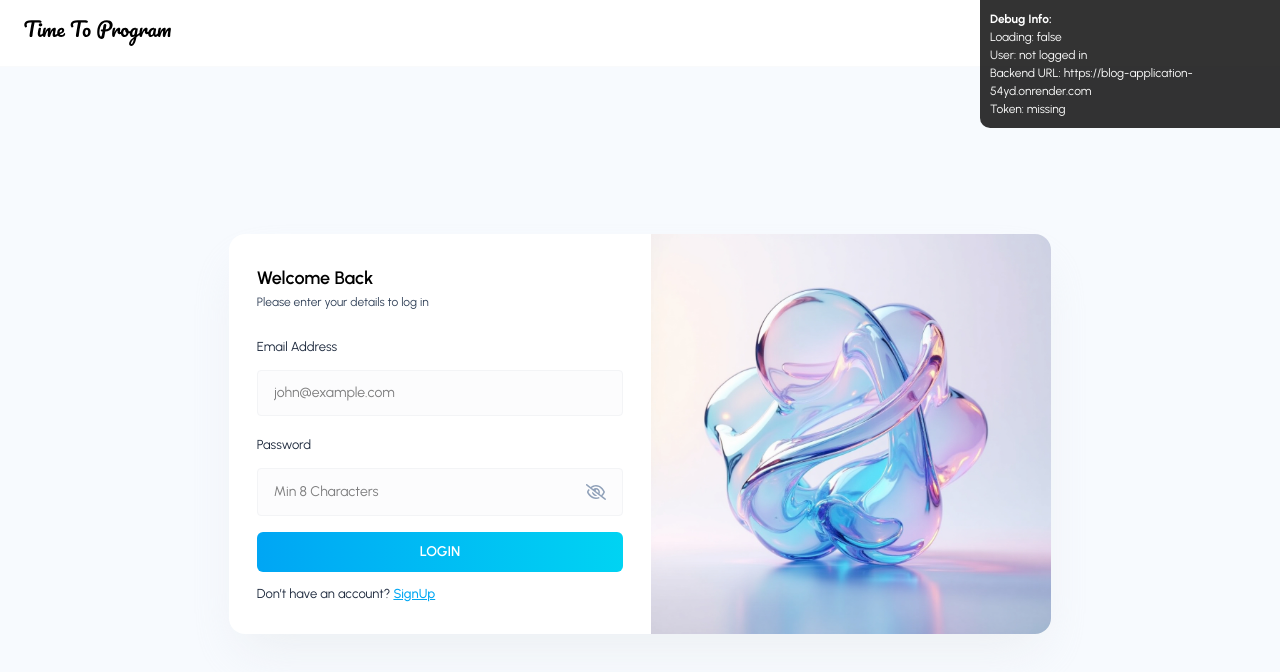
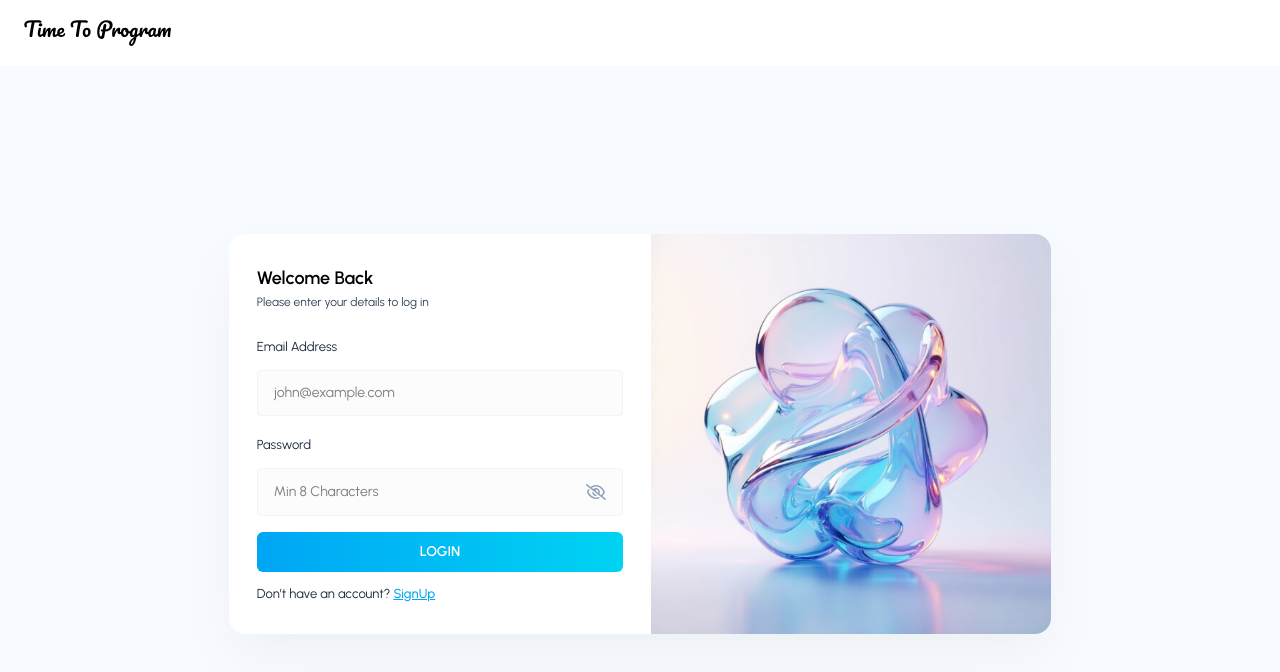
Before and after one commit to pushkarkumarsaini2006/Blog-Application, a React (Vite) app in the folder frontend/blog-app/: page /admin-login in a window 1280 px wide. Shown: the top 672 px of the page. Built offline with nearby package versions, Linux system fonts and the light colour scheme.

Commit message:
Clean up debug logs, create fresh ProfileImage component, and simplify authentication flow

```diff
--- a/frontend/blog-app/src/App.jsx
+++ b/frontend/blog-app/src/App.jsx
@@ -12,7 +12,6 @@ import BlogPosts from "./pages/Admin/BlogPosts";
 import BlogPostEditor from "./pages/Admin/BlogPostEditor";
 import Comments from "./pages/Admin/Comments";
 import UserProvider from "./context/userContext";
-import DebugUserInfo from "./components/DebugUserInfo";
 
 const App = () => {
   return (
@@ -69,8 +68,6 @@ const App = () => {
             animation: "none", // Disable container animations
           }}
         />
-
-        <DebugUserInfo />
       </div>
     </UserProvider>
   );
--- a/frontend/blog-app/src/components/Cards/ProfileInfoCard.jsx
+++ b/frontend/blog-app/src/components/Cards/ProfileInfoCard.jsx
@@ -1,8 +1,7 @@
 import React, { useContext } from "react";
 import { UserContext } from "../../context/userContext";
 import { useNavigate } from "react-router-dom";
-import { getFullImageUrl } from '../../utils/helper';
-import SafeImage from '../SafeImage';
+import ProfileImage from '../ProfileImage';
 import CharAvatar from './CharAvatar';
 import { LuUser } from 'react-icons/lu';
 
@@ -21,12 +20,11 @@ const ProfileInfoCard = () => {
   return (
     <div className="flex items-center">
       {user?.profileImageUrl ? (
-        <SafeImage
-          src={getFullImageUrl(user.profileImageUrl)}
+        <ProfileImage
+          src={user.profileImageUrl}
           alt={`Profile picture of ${user.name || 'User'}`}
-          className="w-11 h-11 bg-gray-300 rounded-full mr-3 object-cover"
+          size="w-11 h-11 mr-3"
           fallbackIcon={LuUser}
-          fallbackClassName="text-gray-500"
         />
       ) : (
         <CharAvatar
--- a/frontend/blog-app/src/components/DebugUserInfo.jsx
+++ /dev/null
@@ -1,41 +0,0 @@
-import React, { useContext } from 'react';
-import { UserContext } from '../context/userContext';
-
-const DebugUserInfo = () => {
-  const { user, loading } = useContext(UserContext);
-
-  // Only show in development
-  if (import.meta.env.MODE !== 'development') {
-    return null;
-  }
-
-  return (
-    <div style={{
-      position: 'fixed',
-      top: 0,
-      right: 0,
-      background: 'rgba(0,0,0,0.8)',
-      color: 'white',
-      padding: '10px',
-      fontSize: '12px',
-      maxWidth: '300px',
-      zIndex: 9999,
-      borderRadius: '0 0 0 10px'
-    }}>
-      <div><strong>Debug Info:</strong></div>
-      <div>Loading: {loading ? 'true' : 'false'}</div>
-      <div>User: {user ? 'logged in' : 'not logged in'}</div>
-      {user && (
-        <>
-          <div>Name: {user.name}</div>
-          <div>Role: {user.role}</div>
-          <div>Profile Image: {user.profileImageUrl || 'none'}</div>
-        </>
-      )}
-      <div>Backend URL: {import.meta.env.VITE_BACKEND_URL}</div>
-      <div>Token: {localStorage.getItem('token') ? 'present' : 'missing'}</div>
-    </div>
-  );
-};
-
-export default DebugUserInfo;
--- /dev/null
+++ b/frontend/blog-app/src/components/ProfileImage.jsx
@@ -0,0 +1,68 @@
+import React, { useState } from 'react';
+import { LuUser } from 'react-icons/lu';
+
+const ProfileImage = ({
+  src,
+  alt = "Profile picture",
+  size = "w-11 h-11",
+  fallbackIcon: FallbackIcon = LuUser
+}) => {
+  const [imageError, setImageError] = useState(false);
+  const [imageLoaded, setImageLoaded] = useState(false);
+
+  // Construct the full image URL
+  const getImageUrl = (imagePath) => {
+    if (!imagePath) return null;
+
+    // If it's already a full URL, use it
+    if (imagePath.startsWith('http')) {
+      return imagePath;
+    }
+
+    // Build the full URL using the backend URL
+    const backendUrl = import.meta.env.VITE_BACKEND_URL || 'http://localhost:5000';
+    const cleanPath = imagePath.startsWith('/') ? imagePath : `/${imagePath}`;
+    return `${backendUrl}${cleanPath}`;
+  };
+
+  const imageUrl = getImageUrl(src);
+
+  const handleImageLoad = () => {
+    setImageLoaded(true);
+    setImageError(false);
+  };
+
+  const handleImageError = () => {
+    setImageError(true);
+    setImageLoaded(true);
+  };
+
+  // If no src or image failed to load, show fallback
+  if (!imageUrl || imageError) {
+    return (
+      <div className={`${size} bg-gray-200 rounded-full flex items-center justify-center`}>
+        <FallbackIcon className="text-gray-500 text-lg" />
+      </div>
+    );
+  }
+
+  return (
+    <div className={`${size} relative`}>
+      {/* Loading placeholder */}
+      {!imageLoaded && (
+        <div className={`${size} bg-gray-200 rounded-full animate-pulse absolute inset-0`} />
+      )}
+
+      {/* Actual image */}
+      <img
+        src={imageUrl}
+        alt={alt}
+        className={`${size} rounded-full object-cover ${!imageLoaded ? 'invisible' : ''}`}
+        onLoad={handleImageLoad}
+        onError={handleImageError}
+      />
+    </div>
+  );
+};
+
+export default ProfileImage;
--- a/frontend/blog-app/src/components/SafeImage.jsx
+++ b/frontend/blog-app/src/components/SafeImage.jsx
@@ -20,14 +20,11 @@ const SafeImage = ({
 
   // Enhanced error handling with retry logic
   const handleError = async () => {
-    console.log(`Image failed to load: ${src}, retry count: ${retryCount}`); // Debug log
-
     if (retryCount < IMAGE_CONFIG.MAX_RETRIES) {
       // Try with image loader for better CORS handling
       try {
         const loadedUrl = await ImageLoader.loadImageWithFallback(src);
         if (loadedUrl && imgRef.current) {
-          console.log(`Retry ${retryCount + 1}: Using loaded URL:`, loadedUrl); // Debug log
           setRetryCount(prev => prev + 1);
           setCurrentSrc(loadedUrl);
           imgRef.current.src = loadedUrl;
@@ -42,7 +39,6 @@ const SafeImage = ({
         setRetryCount(prev => prev + 1);
         if (imgRef.current) {
           const retryUrl = `${src}?t=${Date.now()}&retry=${retryCount}`; // Cache busting with retry count
-          console.log(`Retry ${retryCount + 1}: Using cache-busted URL:`, retryUrl); // Debug log
           setCurrentSrc(retryUrl);
           imgRef.current.src = retryUrl;
         }
--- a/frontend/blog-app/src/components/layouts/SideMenu.jsx
+++ b/frontend/blog-app/src/components/layouts/SideMenu.jsx
@@ -4,8 +4,7 @@ import { LuLogOut } from "react-icons/lu";
 import { useNavigate } from "react-router-dom";
 import CharAvatar from "../Cards/CharAvatar";
 import { UserContext } from "../../context/userContext";
-import { getFullImageUrl } from "../../utils/helper";
-import SafeImage from "../SafeImage";
+import ProfileImage from "../ProfileImage";
 
 const SideMenu = ({ activeMenu, isBlogMenu, setOpenSideMenu }) => {
   const { user, setUser } = useContext(UserContext);
@@ -33,18 +32,10 @@ const SideMenu = ({ activeMenu, isBlogMenu, setOpenSideMenu }) => {
       {user && (
         <div className="flex flex-col items-center justify-center gap-1 mt-3 mb-7">
           {user?.profileImageUrl ? (
-            <SafeImage
-              src={getFullImageUrl(user?.profileImageUrl || "")}
+            <ProfileImage
+              src={user?.profileImageUrl || ""}
               alt={`Profile picture of ${user?.name || 'User'}`}
-              className="w-20 h-20 bg-slate-400 rounded-full object-cover"
-              fallbackIcon={() => (
-                <CharAvatar
-                  fullName={user?.name || ""}
-                  width="w-20"
-                  height="h-20"
-                  style="text-xl"
-                />
-              )}
+              size="w-20 h-20"
             />
           ) : (
             <CharAvatar
--- a/frontend/blog-app/src/context/userContext.jsx
+++ b/frontend/blog-app/src/context/userContext.jsx
@@ -25,7 +25,6 @@ const UserProvider = ({ children }) => {
 
       try {
         const response = await axiosInstance.get(API_PATHS.AUTH.GET_PROFILE);
-        console.log("User profile fetched from token:", response.data); // Debug log
         setUser(response.data);
       } catch (error) {
         console.error("User authentication failed:", error);
@@ -42,7 +41,6 @@ const UserProvider = ({ children }) => {
   }, [initialized]);
 
   const updateUser = (userData) => {
-    console.log("Updating user context with:", userData); // Debug log
     setUser(userData);
     if (userData.token) {
       localStorage.setItem("token", userData.token);
@@ -52,7 +50,6 @@ const UserProvider = ({ children }) => {
   };
 
   const clearUser = () => {
-    console.log("Clearing user context"); // Debug log
     setUser(null);
     localStorage.removeItem("token");
     setLoading(false);
--- a/frontend/blog-app/src/routes/PrivateRoute.jsx
+++ b/frontend/blog-app/src/routes/PrivateRoute.jsx
@@ -4,8 +4,6 @@ import { UserContext } from "../context/userContext";
 
 const PrivateRoute = ({allowedRoles}) => {
     const { user, loading } = useContext(UserContext);
-
-  console.log('PrivateRoute - User:', user, 'Loading:', loading, 'AllowedRoles:', allowedRoles); // Debug log
 
   if (loading) {
     return (
@@ -19,12 +17,10 @@ const PrivateRoute = ({allowedRoles}) => {
   }
 
   if (!user) {
-    console.log('PrivateRoute - No user, redirecting to home');
     return <Navigate to="/" replace />;
   }
 
   if (!allowedRoles.includes(user.role)) {
-    console.log('PrivateRoute - User role not allowed:', user.role);
     return <Navigate to="/" replace />;
   }
 
--- a/frontend/blog-app/src/utils/helper.js
+++ b/frontend/blog-app/src/utils/helper.js
@@ -76,7 +76,6 @@ export function getFullImageUrl(path) {
   const cleanPath = path.startsWith('/') ? path : `/${path}`;
   const fullPath = `${baseUrl}${cleanPath}`;
 
-  console.log('Image URL constructed:', { path, baseUrl, fullPath }); // Debug log
   return fullPath;
 }
 
```
